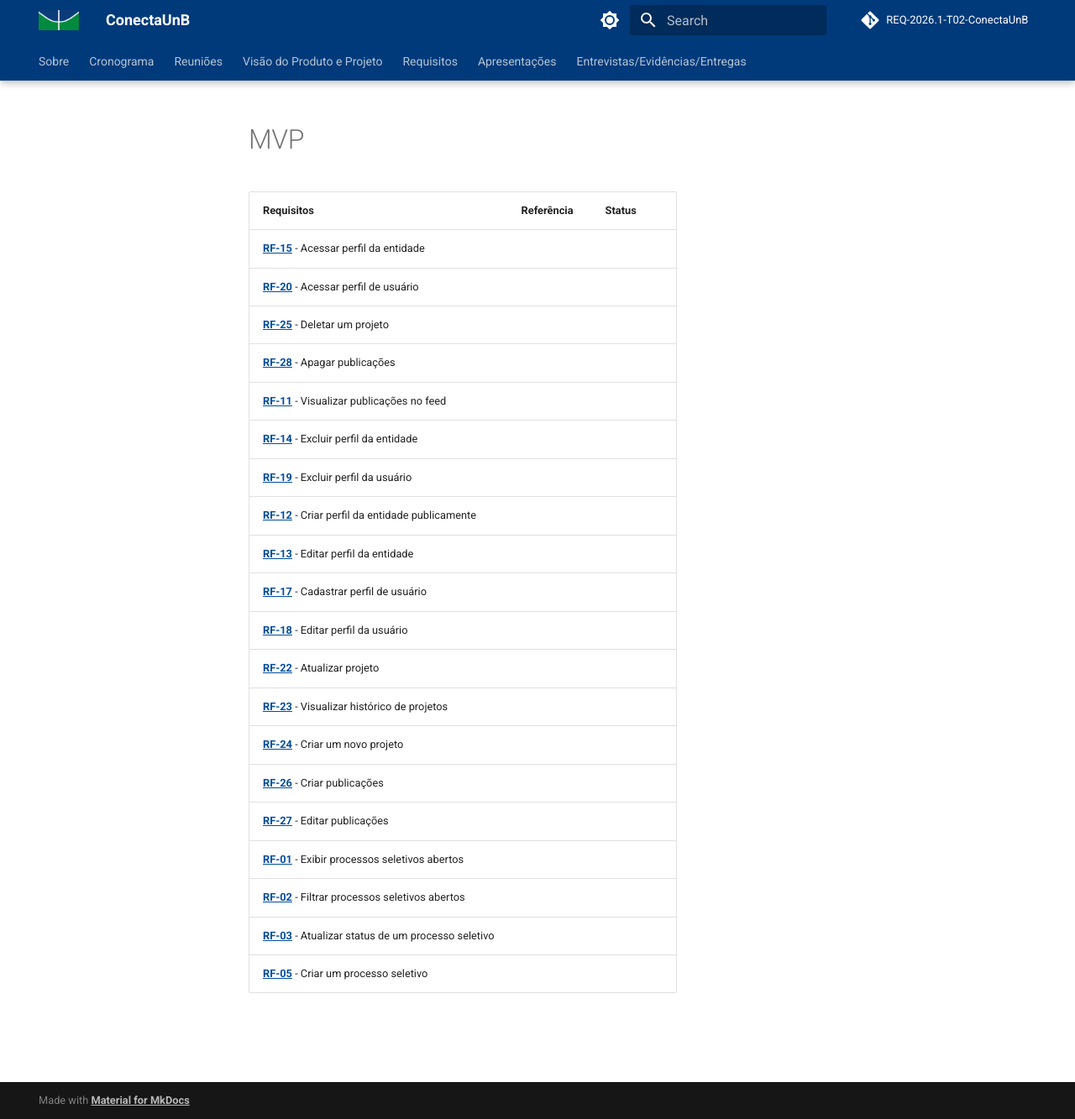
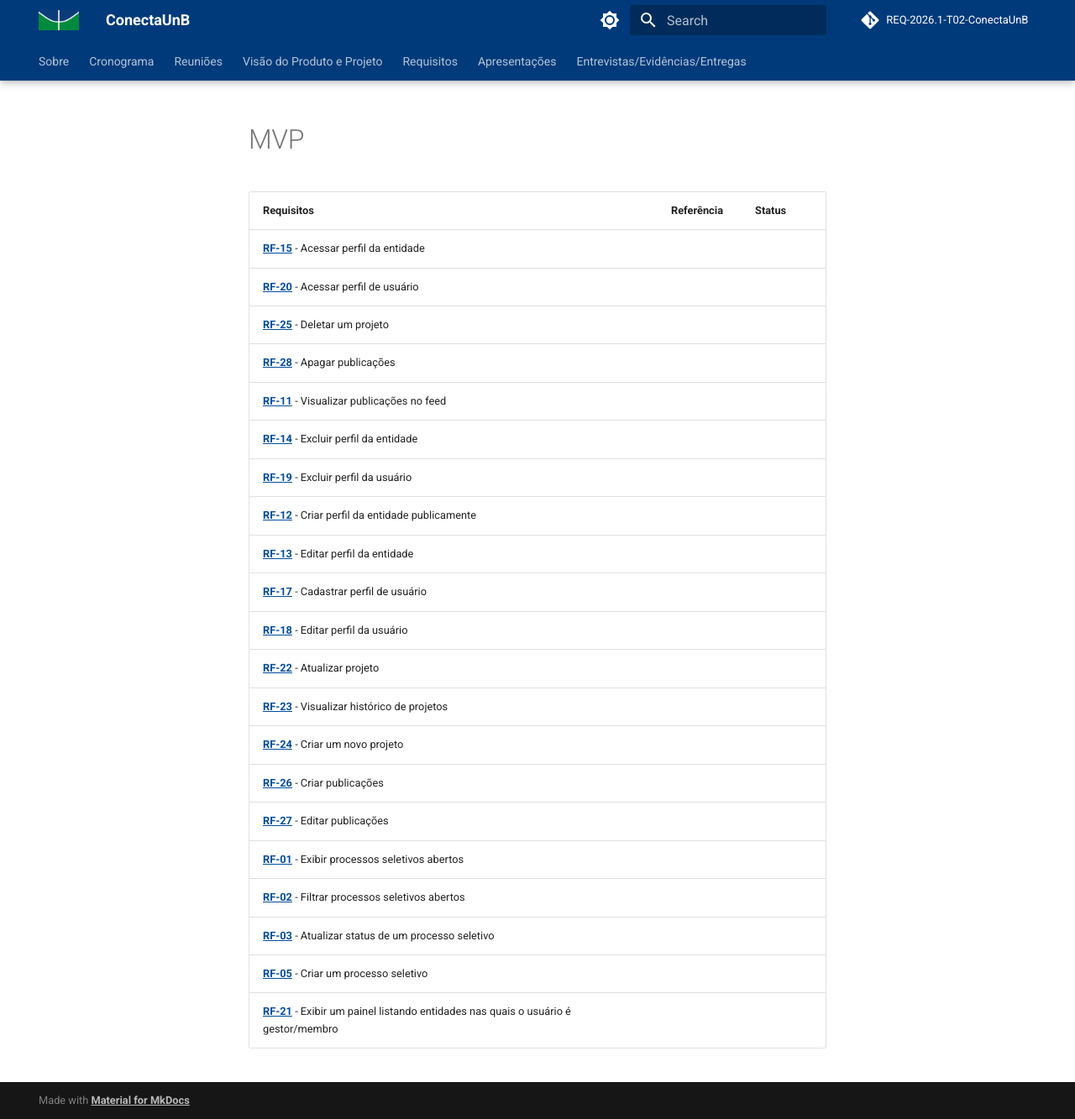
Before and after one commit to mdsreq-fga-unb/REQ-2026.1-T02-ConectaUnB, an MkDocs documentation site: the page built from docs/mvp/mvp.md, in a window 1280 px wide and 1333 px high. Shown: the whole window at 84% size. Built offline with MkDocs 1.6.1 and Material for MkDocs 9.7.7, drawn with Linux system fonts in a browser that asks for light colours; comment, search, counter and statistics services are not loaded.

Commit message:
docs: adiciona requisito funcional RF-21 na tabela do MVP

```diff
--- a/docs/mvp/mvp.md
+++ b/docs/mvp/mvp.md
@@ -22,3 +22,4 @@
 | [**RF-02**](../RFuncionais/RF_02.md) - Filtrar processos seletivos abertos |  |  |
 | [**RF-03**](../RFuncionais/RF_03.md) - Atualizar status de um processo seletivo |  |  |
 | [**RF-05**](../RFuncionais/RF_05.md) - Criar um processo seletivo |  |  |
+| [**RF-21**](../RFuncionais/RF_21.md) - Exibir um painel listando entidades nas quais o usuário é gestor/membro |  |  |
```
